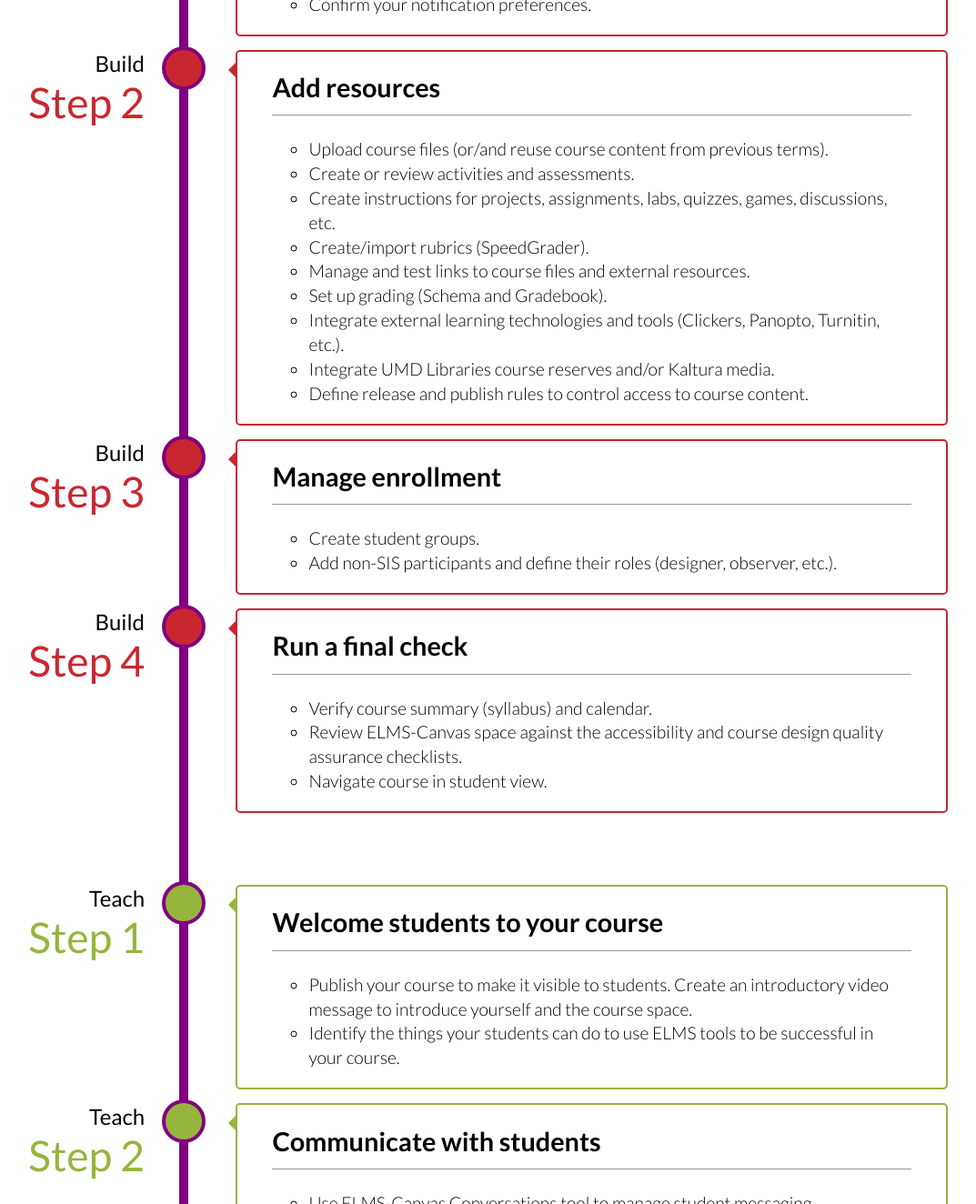
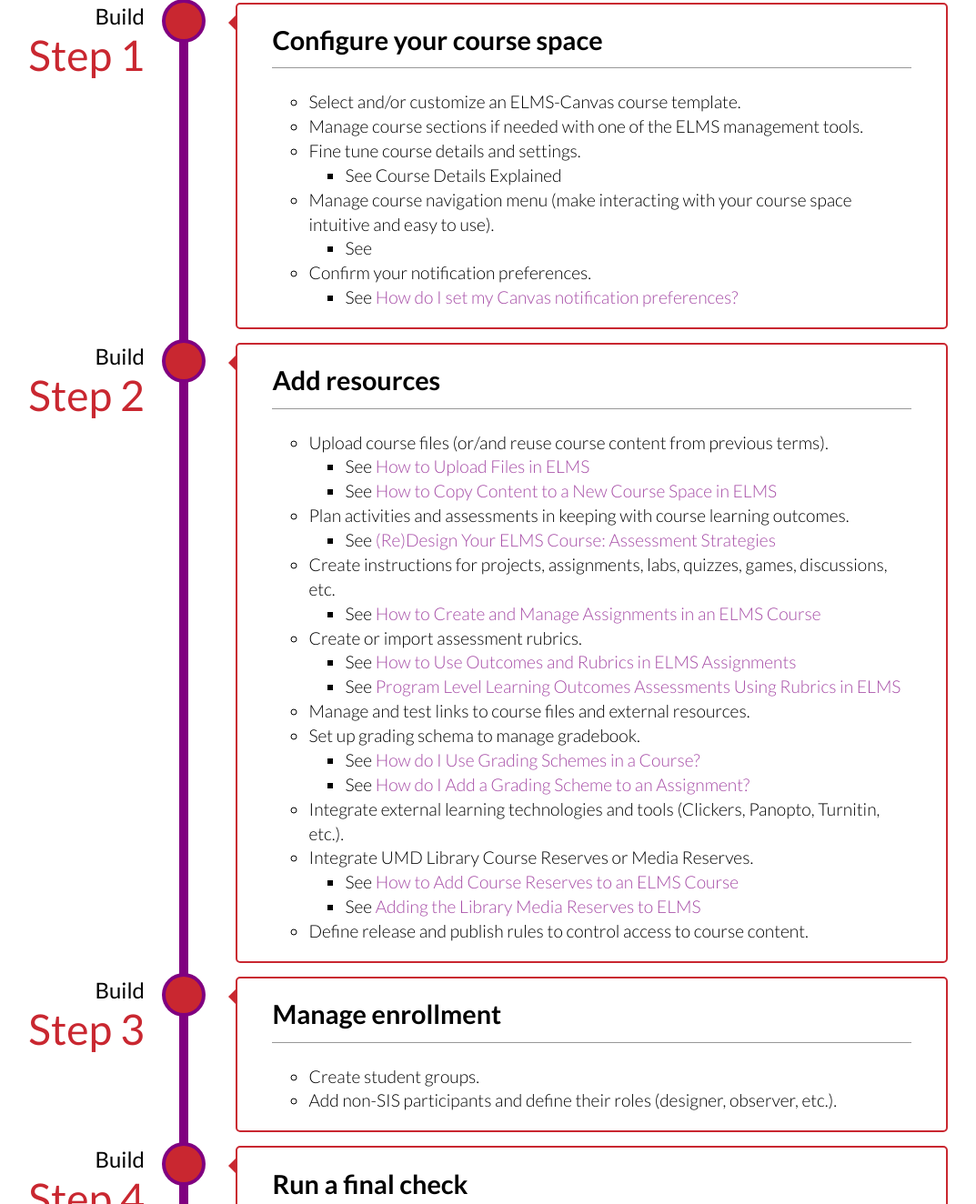
Before and after one commit to jcychang/LTD, a plain HTML site: page index.html in a window 1280 px wide. Shown: the part 1168-2492 px from the top of the page at 91% size, without its empty margins (120-1193 px from the left). Drawn offline with nearby package versions, Linux system fonts and the light colour scheme.

Commit message:
add links and text changes

```diff
--- a/index.html
+++ b/index.html
@@ -36,9 +36,19 @@
   							<h2>Building Blocks for Course Design</h2>
   							<ul>
                   <li>Determine desired outcomes and learning strategies.</li>
+                  <ul>
+                    <li>See <a class="link" href="https://tltc.umd.edu/assessment-student-learning-outcomes" target="_blank">Teaching and Learning Transformation Center</a></li>
+	                  <li>Consult with <a class="link" href="https://umd.service-now.com/itsc?id=service&service=2c60c57f3708c20041271f9543990e0a&t=so" target="_blank">Learning Technology Design team</a></li>
+                  </ul>
                   <li>Organize content into modules or units.</li>
+                  <ul>
+                    <li>See (Re)Design Your Elms Course: Content Development and Delivery--<a class="link" href="https://umd.instructure.com/courses/1216156/pages/developing-pages-and-modules?module_item_id=8735931" target="_blank">Developing Pages and Modules</a></li>
+                  </ul>
                   <li>Establish milestones and deadlines.</li>
                   <li><a class="link" href="https://umd.service-now.com/itsc?id=kb_article&sys_id=9b832a3137e1bac0a90963d2b3990e50" target="_blank">Identify interaction strategies.</a></li>
+                  <ul>
+                    <li>See Online Instructor Toolkit: <a class="link" href="https://umd.service-now.com/itsc?id=kb_article&sys_id=9b832a3137e1bac0a90963d2b3990e50" target="_blank">Three types of interaction in an online course</a></li>
+                  </ul>
                 </ul>
   						</div>
   					</li>
@@ -51,6 +61,11 @@
                   <li>Identify electronic resources (PDFs, videos, podcasts, sites, e-books, case studies, games, articles, etc.).</li>
                   <li>Select visuals (images, graphs, diagrams, charts, and photos) to improve the overall “look and feel” and support explanatory content.</li>
                   <li>Store your electronic files in a Google Drive or Box folder system that is organized by modules or content type (e.g., videos, readings, assignments, etc.) to share these resources easily with co-designers and collaborators.</li>
+                  <ul>
+                    <li>See Google Drive vs Box:  <a class="link" href="https://umd.service-now.com/itsc?id=kb_article&sys_id=53a04a7c0f36b6887f232ca8b1050e64" target="_blank">Which cloud storage is best for you?</a></li>
+                  	<li>See <a class="link" href="https://umd.service-now.com/itsc?id=kb_article&sys_id=12e32120376a96802f11c97a43990e2f" target="_blank">Introduction to UMD Google Drive</a> (Video Tutorial)</li>
+                  	<li>See <a class="link" href="https://umd.service-now.com/itsc?id=kb_article&sys_id=04119162374a3684a90963d2b3990ebb" target="_blank">Google Team Drives</a></li>
+                  </ul>
                 </ul>
   						</div>
   					</li>
@@ -61,7 +76,10 @@
   							<h2>Review your electronic content</h2>
   							<ul>
                   <li>Check your electronic files for accessibility (see the Accessibility Checklist at go.umd.edu/accesscheck).</li>
-                  <li>Ensure that content meets fair use and copyright standards. Contact lib-askreserves@umd.edu for help.</li>
+                  <ul>
+                    <li>See the <a class="link" href="http://go.umd.edu/accesscheck" target="_blank">Accessibility Checklist</a></li>
+                  </ul>
+                  <li>Ensure that content meets fair use and copyright standards. Contact <a class="link" href="mailto:lib-askreserves@umd.edu">lib-askreserves@umd.edu</a> for help.</li>
                 </ul>
   						</div>
   					</li>
@@ -77,8 +95,17 @@
                   <li>Select and/or customize an ELMS-Canvas course template.</li>
                   <li>Manage course sections if needed with one of the ELMS management tools.</li>
                   <li>Fine tune course details and settings.</li>
+                  <ul>
+                    <li>See Course Details Explained</li>
+                  </ul>
                   <li>Manage course navigation menu (make interacting with your course space intuitive and easy to use).</li>
+                  <ul>
+                    <li>See</li>
+                  </ul>
                   <li>Confirm your notification preferences.</li>
+                  <ul>
+                    <li>See <a class="link" href="https://community.canvaslms.com/docs/DOC-13111-4152719738" target="_blank">How do I set my Canvas notification preferences?</a></li>
+                  </ul>
                 </ul>
   						</div>
   					</li>
@@ -89,15 +116,36 @@
   							<h2>Add resources</h2>
   							<ul>
                   <li>Upload course files (or/and reuse course content from previous terms).</li>
-                  <li>Create or review activities and assessments.</li>
+                  <ul>
+                    <li>See <a class="link" href="https://umd.service-now.com/itsc?id=kb_article&sys_id=5e6cd8043724020041271f9543990e33" target="_blank">How to Upload Files in ELMS</a></li>
+                    <li>See <a class="link" href="https://umd.service-now.com/itsc?id=kb_article&sys_id=07fb1c043724020041271f9543990e31" target="_blank">How to Copy Content to a New Course Space in ELMS</a></li>
+                  </ul>
+                  <li>Plan activities and assessments in keeping with course learning outcomes.</li>
+                  <ul>
+                    <li>See <a class="link" href="https://umd.instructure.com/courses/1216159/pages/assessment-strategies?module_item_id=8736750" target="_blank">(Re)Design Your ELMS Course: Assessment Strategies</a></li>
+                  </ul>
                   <li>Create instructions for projects, assignments, labs, quizzes, games, discussions, etc.</li>
-                  <li>Create/import rubrics (SpeedGrader).</li>
+                  <ul>
+                    <li>See <a class="link" href="https://umd.service-now.com/itsc?id=kb_article&sys_id=0b7c1fb237c72e00ef4cde7543990e9a" target="_blank">How to Create and Manage Assignments in an ELMS Course</a></li>
+                  </ul>
+                  <li>Create or import assessment rubrics.</li>
+                  <ul>
+                    <li>See <a class="link" href="https://umd.service-now.com/itsc?id=kb_article&sys_id=b9c0573a37472e00ef4cde7543990e74" target="_blank">How to Use Outcomes and Rubrics in ELMS Assignments</a></li>
+                    <li>See <a class="link" href="https://umd.service-now.com/itsc?id=kb_article&sys_id=402f591c3776cf4841271f9543990e5b" target="_blank">Program Level Learning Outcomes Assessments Using Rubrics in ELMS</a></li>
+                  </ul>
                   <li>Manage and test links to course files and external resources.</li>
-                  <li>Set up grading (Schema and Gradebook).</li>
+                  <li>Set up grading schema to manage gradebook.</li>
+                  <ul>
+                    <li>See <a class="link" href="https://community.canvaslms.com/docs/DOC-13067-4152206341" target="_blank">How do I Use Grading Schemes in a Course?</a></li>
+                    <li>See <a class="link" href="https://community.canvaslms.com/docs/DOC-10216-415282270" target="_blank">How do I Add a Grading Scheme to an Assignment?</a></li>
+                  </ul>
                   <li>Integrate external learning technologies and tools (Clickers, Panopto, Turnitin, etc.).</li>
-                  <li>Integrate UMD Libraries course reserves and/or Kaltura media.</li>
-                  <li>Define release and publish rules to control access
-                  to course content.</li>
+                  <li>Integrate UMD Library Course Reserves or Media Reserves.</li>
+                  <ul>
+                    <li>See <a class="link" href="https://umd.service-now.com/itsc?id=kb_article&sys_id=ec19a229376c020041271f9543990eb8" target="_blank">How to Add Course Reserves to an ELMS Course</a></li>
+                    <li>See <a class="link" href="https://www.lib.umd.edu/lms/services/adding-a-sharetream-module-to-canvas-copy" target="_blank">Adding the Library Media Reserves to ELMS</a></li>
+                  </ul>
+                  <li>Define release and publish rules to control access to course content.</li>
                 </ul>
   						</div>
   					</li>
```
